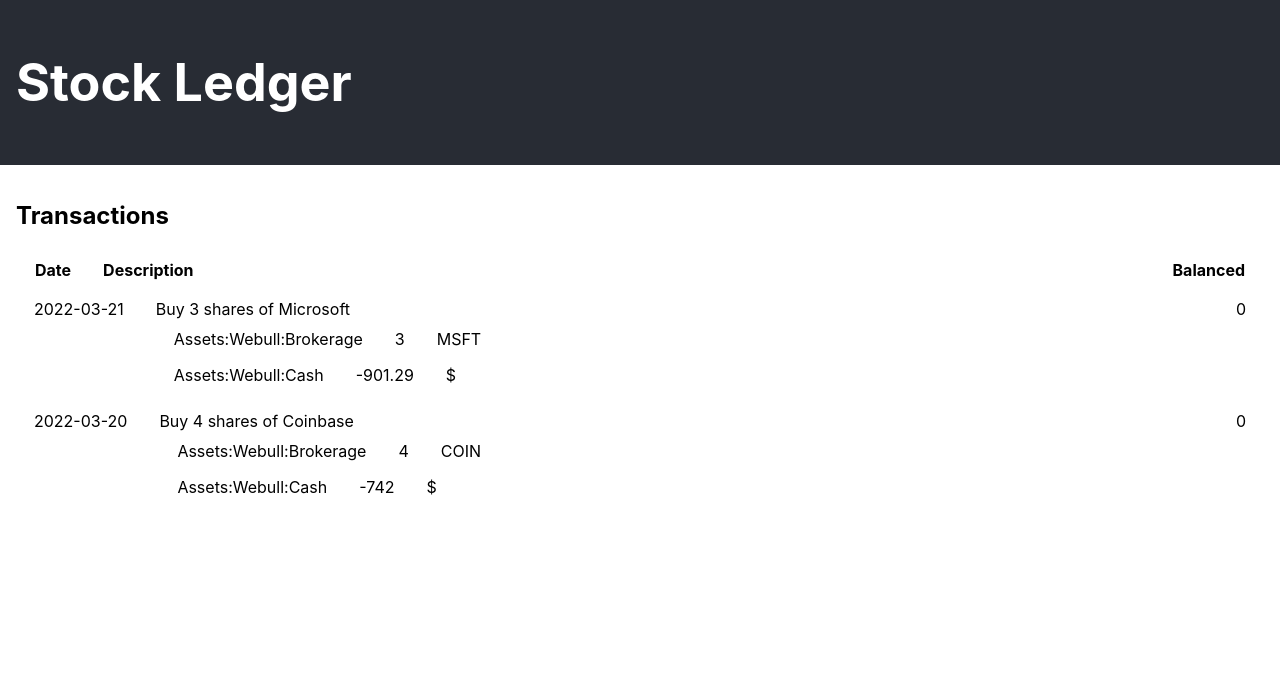
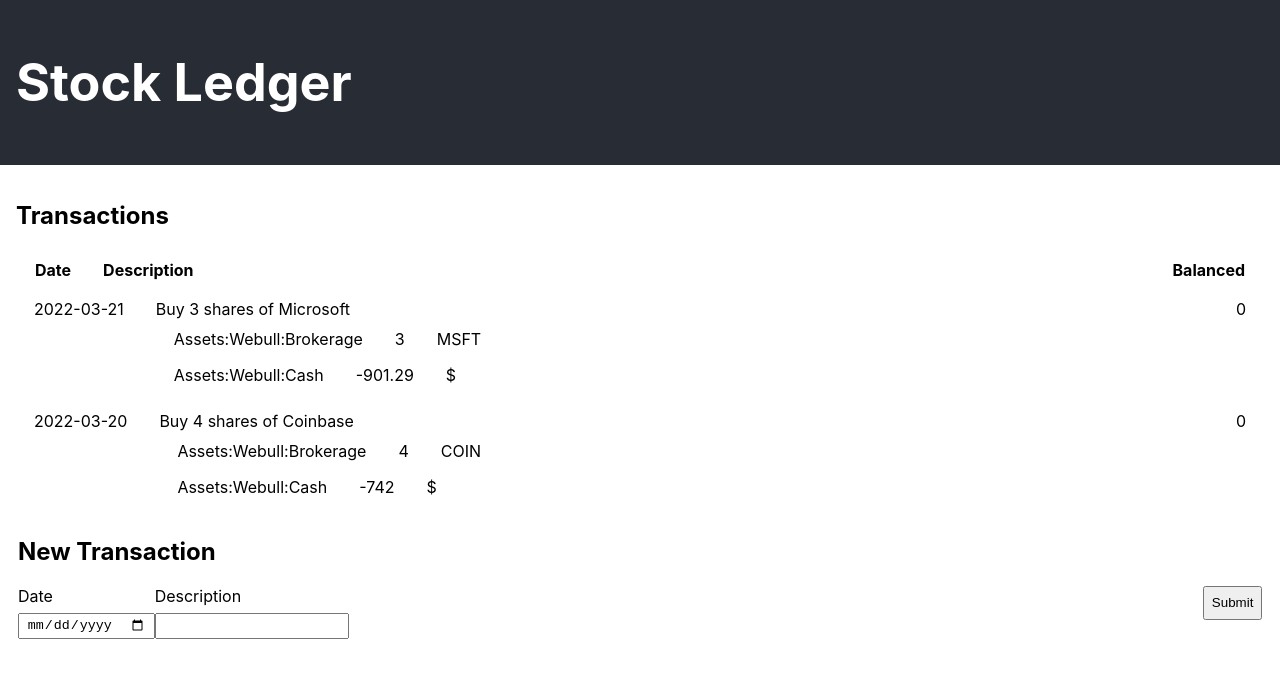
Before and after one commit to bgturner/react-stock-ledger-sandbox, a React app: page / in a window 1280 px wide. Shown: the top 678 px of the page. Built offline with nearby package versions, Linux system fonts and the light colour scheme.

Commit message:
add form for adding date/desc of new transaction

```diff
--- a/src/App.css
+++ b/src/App.css
@@ -33,3 +33,21 @@ td {
 .description {
   flex: 1;
 }
+
+.new-transaction-form,
+.new-transaction-form .inputs {
+  width: 100%;
+  display: flex;
+}
+
+.new-transaction-form .inputs input {
+  display: block;
+  height: 1.125em;
+  padding: 0.25em 0.5em;
+  margin-top: 0.5em;
+}
+
+.new-transaction-form input[type="submit"] {
+  padding: 0.5em;
+  height: 2.5em;
+}
--- a/src/App.js
+++ b/src/App.js
@@ -1,4 +1,6 @@
 import "./App.css";
+import { useState } from "react";
+import NewTransaction from "./NewTransaction";
 
 const isBalanced = (transaction) => {
   return 0;
@@ -42,6 +44,17 @@ const startingTransactions = [
 ];
 
 function App() {
+  const [transactions, setTransactions] = useState(startingTransactions);
+
+  const createTransaction = (date, description) => {
+    const newTransaction = {
+      date,
+      description,
+      items: [],
+    };
+    setTransactions([...transactions, newTransaction]);
+  };
+
   return (
     <div className="App">
       <header className="App-header">
@@ -58,7 +71,7 @@ function App() {
             </tr>
           </th>
           <tbody>
-            {startingTransactions.map((t) => {
+            {transactions.map((t) => {
               return (
                 <tr>
                   <td>{t.date}</td>
@@ -81,6 +94,13 @@ function App() {
               );
             })}
           </tbody>
+          <tfooter>
+            <NewTransaction
+              handleSubmit={(date, description) =>
+                createTransaction(date, description)
+              }
+            />
+          </tfooter>
         </table>
       </main>
     </div>
--- /dev/null
+++ b/src/NewTransaction.jsx
@@ -0,0 +1,41 @@
+import React, { useState } from "react";
+
+const NewTransaction = (props) => {
+  const [description, setDescription] = useState("");
+  const [date, setDate] = useState("");
+  const handleSubmit = (evt) => {
+    evt.preventDefault();
+    console.log(`submitted ${description} for ${date}`);
+    props.handleSubmit(date, description);
+  };
+  return (
+    <div>
+      <h2>New Transaction</h2>{" "}
+      <form action="" onSubmit={handleSubmit} className="new-transaction-form">
+        <div class="inputs">
+          <label for="date" className="date">
+            Date
+            <input
+              id="newTransactionDate"
+              type="date"
+              value={date}
+              onChange={(e) => setDate(e.target.value)}
+            />
+          </label>
+          <label for="newTransactionDescription" className="description">
+            Description
+            <input
+              id="newTransactionDescription"
+              type="text"
+              value={description}
+              onChange={(e) => setDescription(e.target.value)}
+            />
+          </label>
+        </div>
+        <input type="submit" value="Submit" />
+      </form>
+    </div>
+  );
+};
+
+export default NewTransaction;
```
